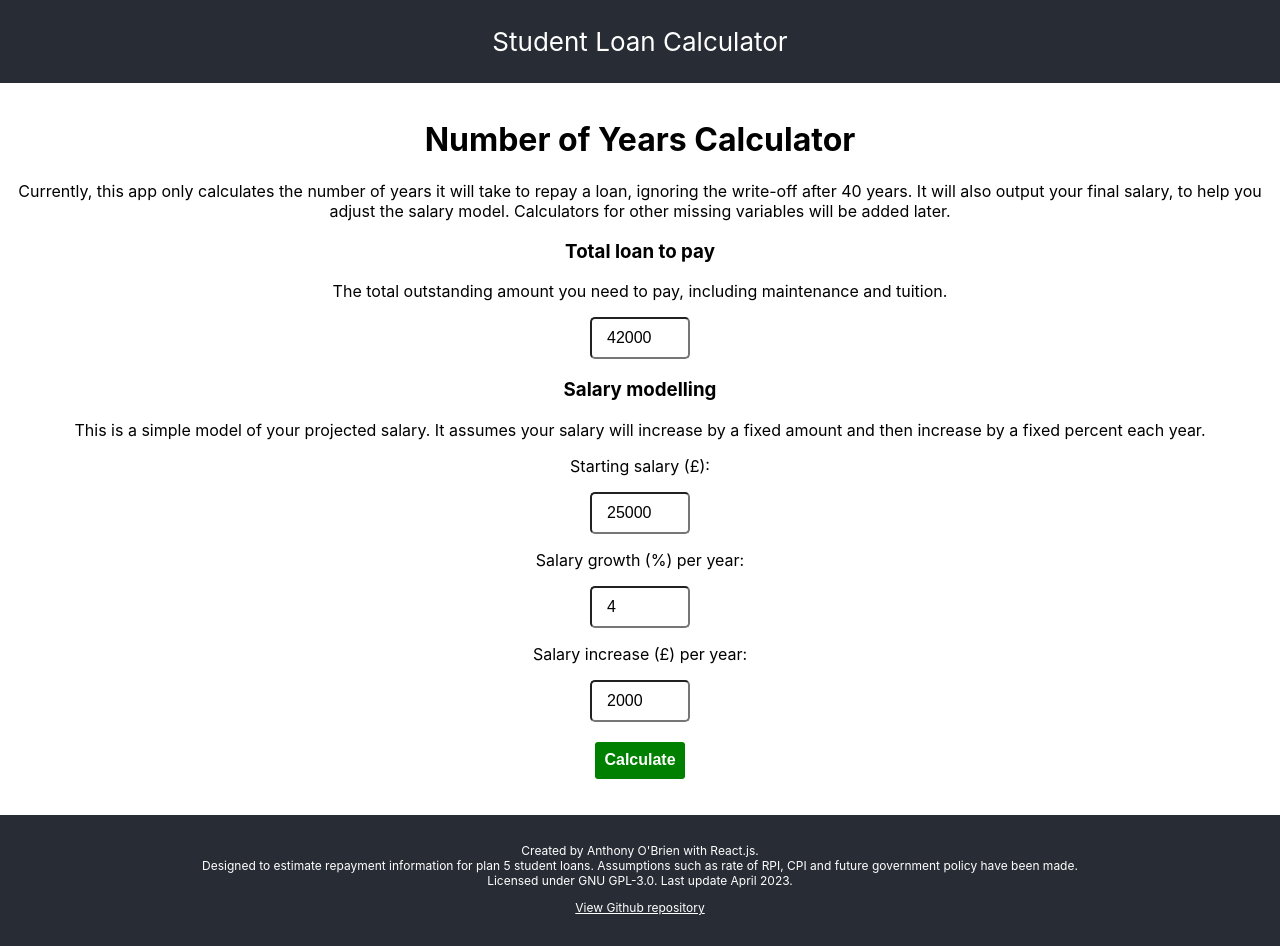
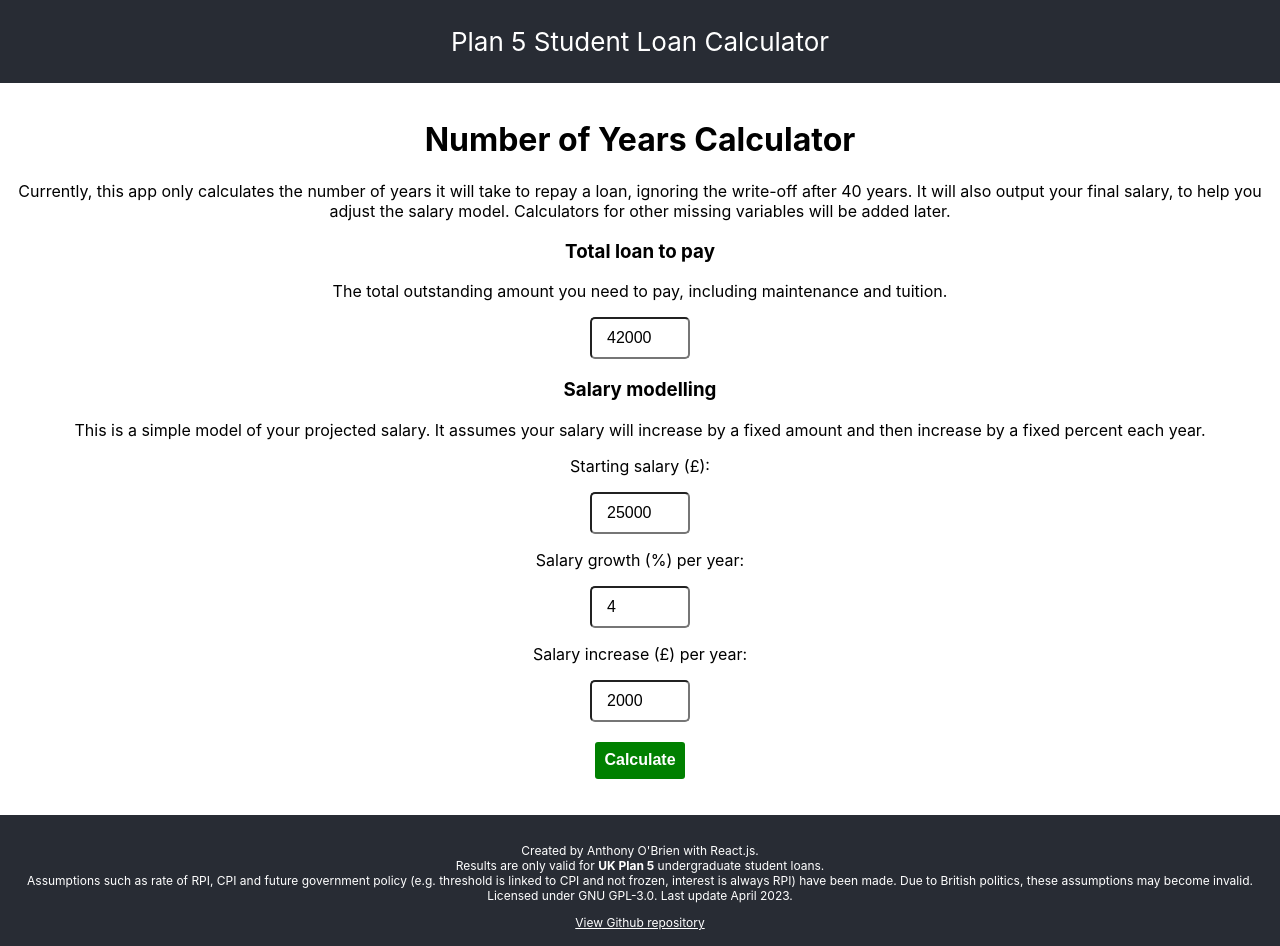
Before and after one commit to anthony0br/plan-5-loan-calculator, a React (Create React App) app: page / in a window 1280 px wide. Built offline with nearby package versions, Linux system fonts and the light colour scheme.

Commit message:
Updated footer

```diff
--- a/src/App.js
+++ b/src/App.js
@@ -50,6 +50,7 @@ function CalculateYearsForm(props) {
     // Calculate result
     let numYears = 0;
 
+
     // Display results
     setYearsResult(numYears);
     setResultsDisplay("block");
@@ -61,9 +62,6 @@ function CalculateYearsForm(props) {
 
   return (
     <form onSubmit={handleSubmit}>
-      <h1>Number of Years Calculator</h1>
-      <p>Currently, this app only calculates the number of years it will take to repay a loan, ignoring the write-off after 40 years. It will also output your final salary, to help you adjust the salary model. Calculators for other missing variables will be added later.</p>
-
       <h3>Total loan to pay</h3>
       <p>The total outstanding amount you need to pay, including maintenance and tuition.</p>
       <input type="number" className={loanClass} value={loanAmount} onChange={event => {setLoanAmount(event.target.value)}} />
@@ -94,18 +92,21 @@ function App() {
     <div className="App">
       <header className="App-header">
         <p>
-          Student Loan Calculator
+          Plan 5 Student Loan Calculator
         </p>
       </header>
       <body className="App-body">
+        <h1>Number of Years Calculator</h1>
+       <p>Currently, this app only calculates the number of years it will take to repay a loan, ignoring the write-off after 40 years. It will also output your final salary, to help you adjust the salary model. Calculators for other missing variables will be added later.</p>
         <CalculateYearsForm></CalculateYearsForm>
       </body>
       <footer className="App-footer">
         <p>
           Created by Anthony O'Brien with React.js.
           <br></br>
-          Designed to estimate repayment information for plan 5 student loans.
-          Assumptions such as rate of RPI, CPI and future government policy have been made.
+          Results are only valid for <b>UK Plan 5</b> undergraduate student loans.
+          <br></br>
+          Assumptions such as rate of RPI, CPI and future government policy (e.g. threshold is linked to CPI and not frozen, interest is always RPI) have been made. Due to British politics, these assumptions may become invalid.
           <br></br>
           Licensed under GNU GPL-3.0. Last update April 2023.
         </p>
```
